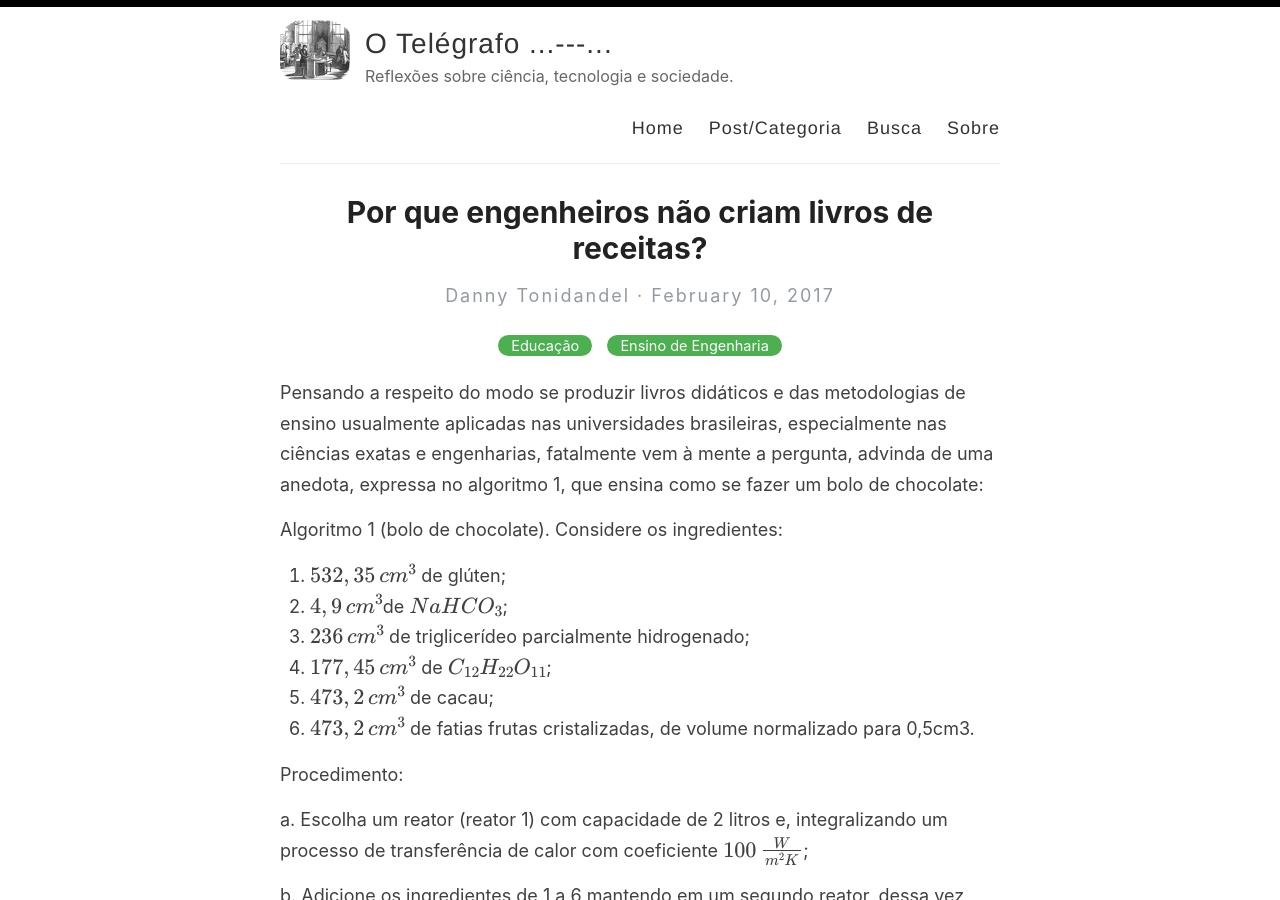
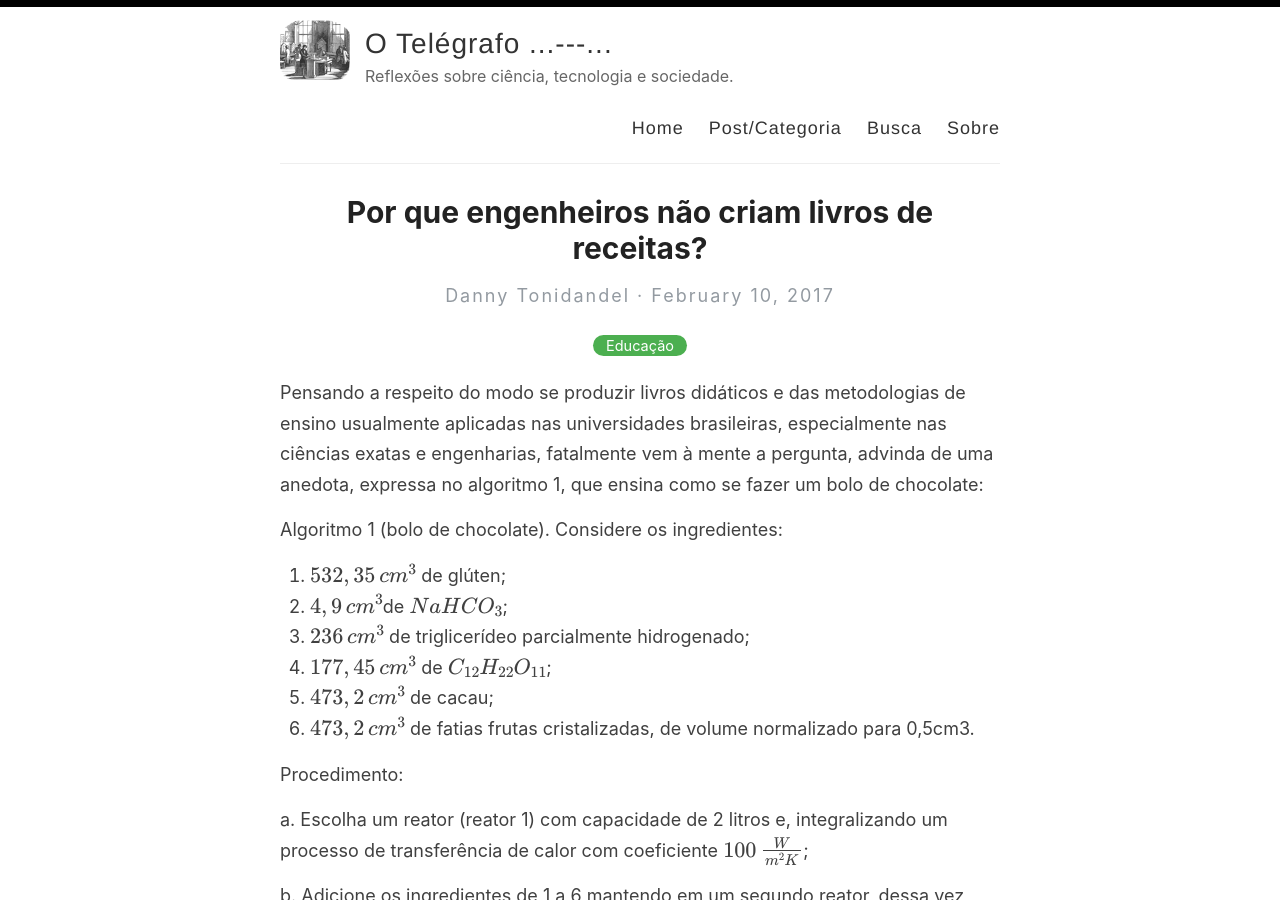
Before and after one commit to tonidandel/otelegrafo_, a Jekyll site: the page built from _posts/2017-02-10-por-que-engenheiros-nao-criam-livros-de-receitas.md, in a window 1280 px wide and 900 px high. Built offline with Jekyll 4.4.1, drawn with Linux system fonts in a browser that asks for light colours; nearby versions of some CDN libraries; some web fonts are replaced; formulas are drawn with MathJax 3.

Commit message:
category-changed

```diff
--- a/_posts/2017-02-10-por-que-engenheiros-nao-criam-livros-de-receitas.md
+++ b/_posts/2017-02-10-por-que-engenheiros-nao-criam-livros-de-receitas.md
@@ -3,7 +3,6 @@ layout: post
 title: Por que engenheiros não criam livros de receitas?
 categories:
   - Educação
-  - Ensino de Engenharia
 coments: true
 ---
 
```
